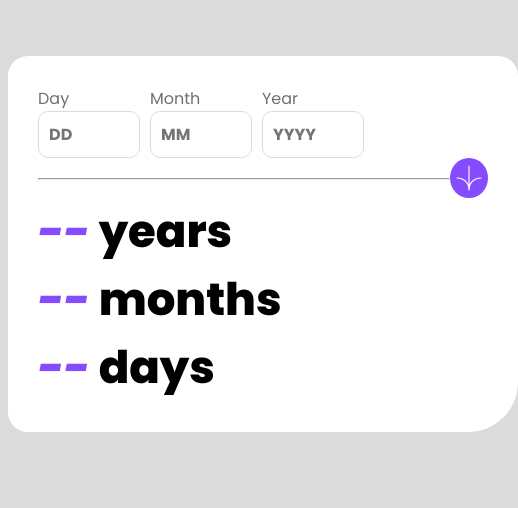
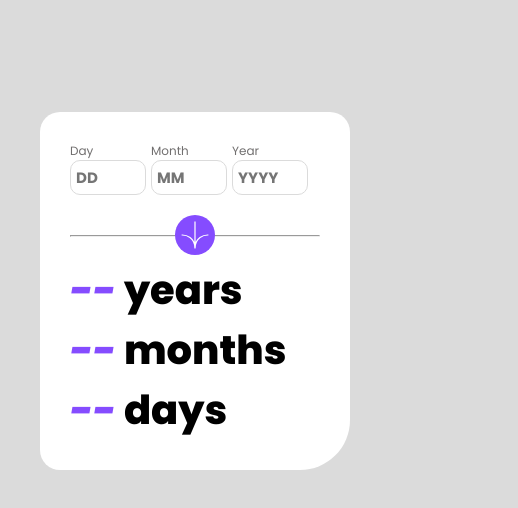
Before and after one commit to AsKing07/age-calculator-app, a plain HTML site: page index.html in a window 390 px wide. Shown: the whole page, 518 px wide, since content can reach past the window. Drawn offline with Linux system fonts and the light colour scheme.

Commit message:
mobile view designed

```diff
--- a/index.css
+++ b/index.css
@@ -168,6 +168,7 @@ img
     font-family: "PoppinsExtraBold";
     font-size: 45px;
     text-align: left;
+    margin-top: 15px;
 }
 
 span
@@ -175,3 +176,80 @@ span
     color: var(--Purple);
     font-family: "PoppinsExtraBoldItalic";
 }
+
+
+/* Mobile view */
+@media only screen and (max-width: 768px)
+{
+    /* body
+    {
+        width: 100%;
+        height: 100%;
+    } */
+
+    .container
+{
+    background-color: var(--White);
+
+
+    width: 250px;
+
+    padding: 30px;
+    margin-top: 30%;
+
+}
+
+
+.formContent
+{
+
+    margin-right: 5px;
+    font-size: 16px;
+
+}
+
+input
+{
+
+    font-size: 15px;
+    padding: 5px;
+    width: 4rem;
+
+}
+
+label
+{
+    text-align: left;
+    font-family:"PoppinsRegular" ;
+    font-size: 12px;
+}
+
+.error
+{
+    color: var(--LightRed);
+    font-size: 7px;
+}
+
+
+.submitSection
+{
+    margin-top: 20px;
+}
+
+.submitSection button
+{
+   position: fixed;
+   right: 45%;
+
+}
+
+
+
+.resultSection
+{
+    font-size: 40px;
+}
+
+
+
+}
```
